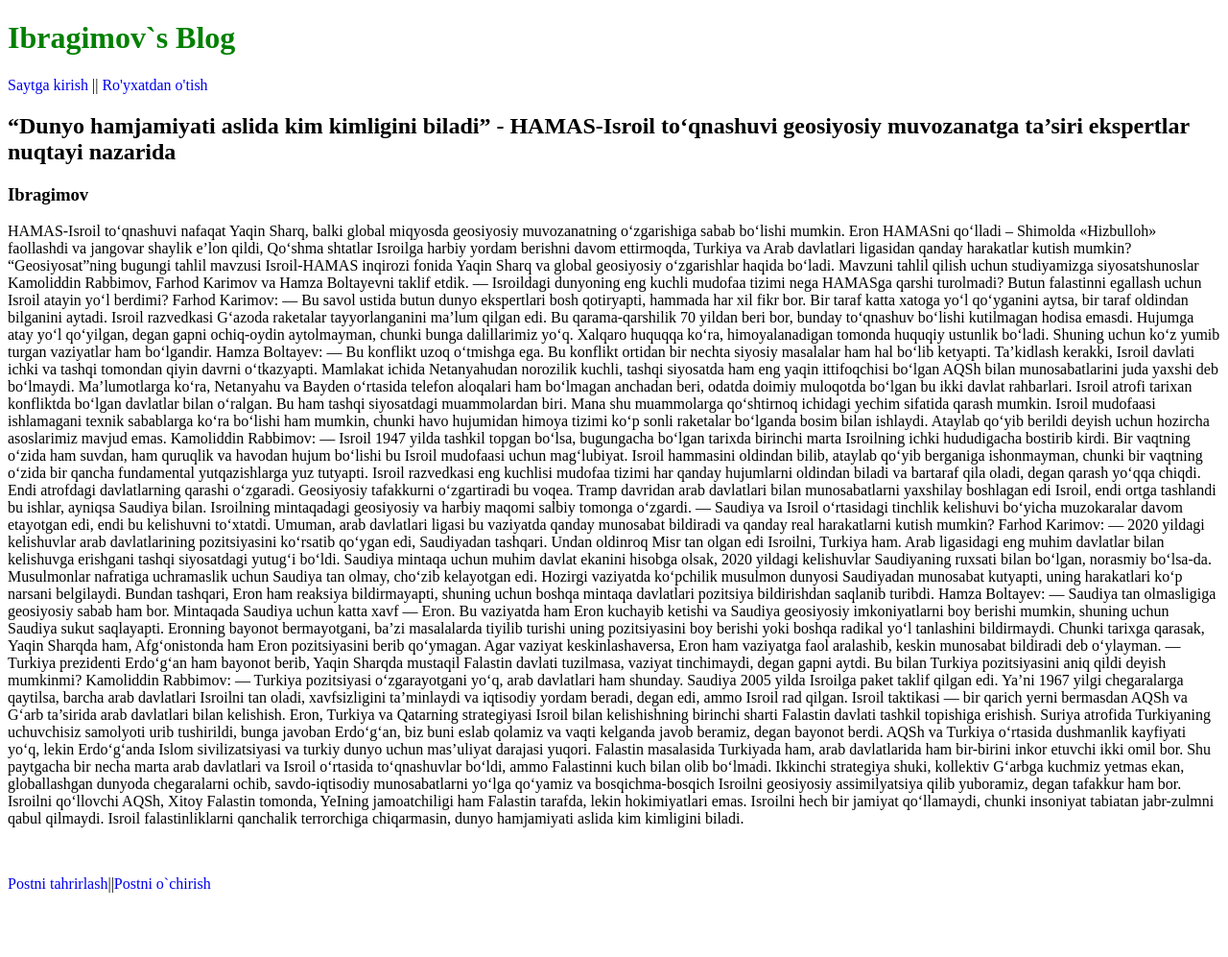
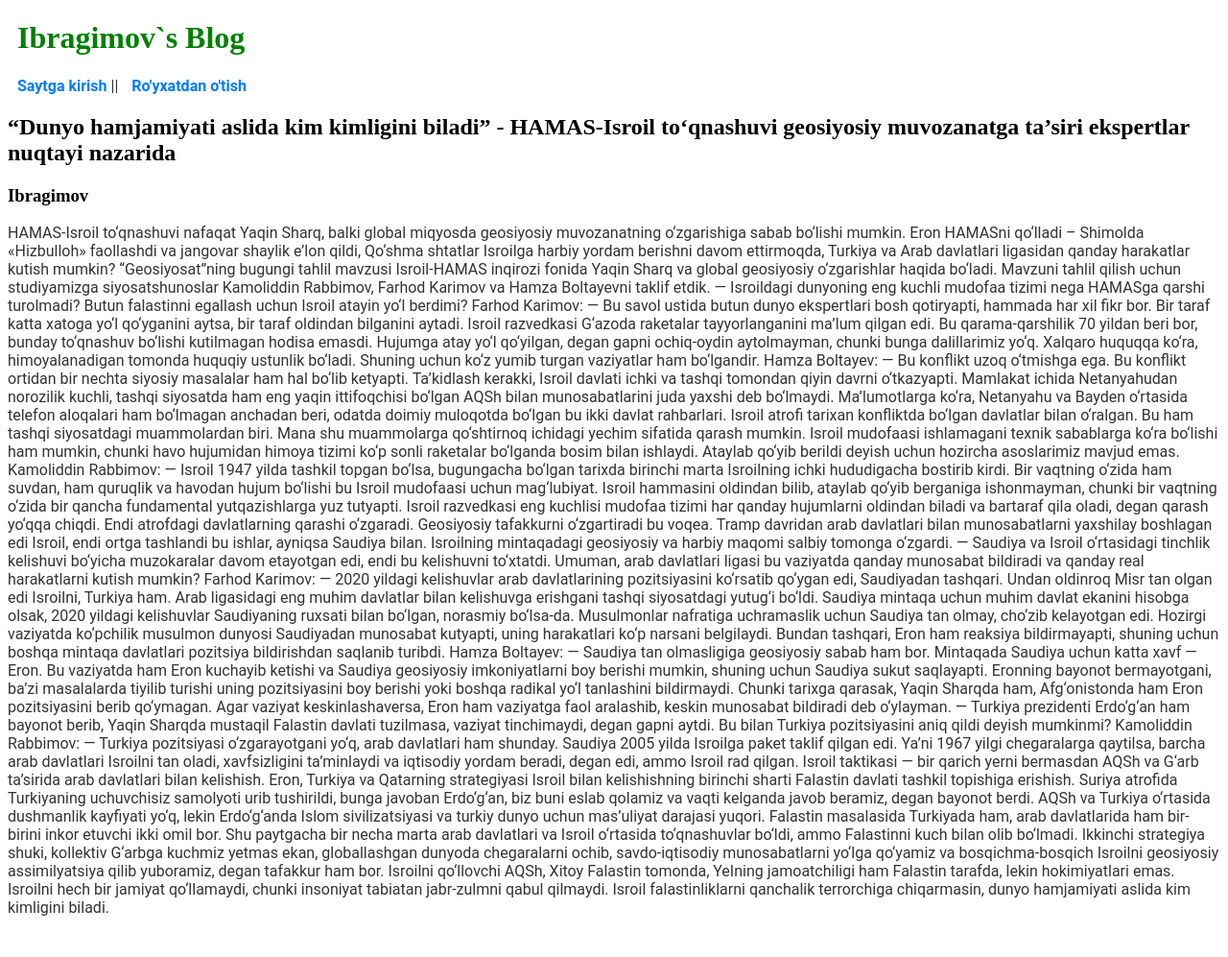
Before and after one commit to IbragimovQuvonchbek/Blog-django, a Django app: page /post/3/ in a window 1280 px wide. Shown: the whole page at 96% size. Before the commit the page ends 930 px from the top, so only its background shows below. Run offline with Django 4.2, Linux system fonts and the light colour scheme; data comes from the database, SQL or seed files in the repository; both versions use the stored data as it was after the commit.

Commit message:
bugs fixed

```diff
--- a/static/css/styles.css
+++ b/static/css/styles.css
@@ -1,7 +1,31 @@
-header h1 a{
+header h1 a {
     color: green;
     text-decoration: none;
 }
-a{
+
+p {
+    font-family: 'Roboto', sans-serif;
+    /* Choose an appropriate font */
+    font-size: 16px;
+    /* Adjust the font size as needed */
+    color: #333;
+    /* Set the text color */
+}
+
+/* Style the logout link */
+a {
+    color: #007BFF;
+    /* Set the link color */
     text-decoration: none;
+    /* Remove underline */
+    font-weight: bold;
+    /* Make the link text bold */
+    margin-left: 10px;
+    /* Add some space to the left of the link */
 }
+
+/* Change link color on hover for better user feedback */
+a:hover {
+    color: #0056b3;
+    /* Change the color on hover */
+}
--- a/templates/base.html
+++ b/templates/base.html
@@ -6,6 +6,26 @@
     <meta name="viewport" content="width=device-width, initial-scale=1.0">
     <link rel="stylesheet" href="../static/css/styles.css">
     <title>Ibragimov`s Blog</title>
+    <style>
+        p {
+        font-family: 'Roboto', sans-serif; /* Choose an appropriate font */
+        font-size: 16px; /* Adjust the font size as needed */
+        color: #333; /* Set the text color */
+        }
+
+        /* Style the logout link */
+        a {
+        color: #007BFF; /* Set the link color */
+        text-decoration: none; /* Remove underline */
+        font-weight: bold; /* Make the link text bold */
+        margin-left: 10px; /* Add some space to the left of the link */
+        }
+
+        /* Change link color on hover for better user feedback */
+        a:hover {
+        color: #0056b3; /* Change the color on hover */
+        }
+    </style>
 </head>
 <body>
     <header>
--- a/templates/full_post.html
+++ b/templates/full_post.html
@@ -10,8 +10,23 @@
             color: green;
             text-decoration: none;
         }
-        a{
-            text-decoration: none;
+        p {
+        font-family: 'Roboto', sans-serif; /* Choose an appropriate font */
+        font-size: 16px; /* Adjust the font size as needed */
+        color: #333; /* Set the text color */
+        }
+
+        /* Style the logout link */
+        a {
+        color: #007BFF; /* Set the link color */
+        text-decoration: none; /* Remove underline */
+        font-weight: bold; /* Make the link text bold */
+        margin-left: 10px; /* Add some space to the left of the link */
+        }
+
+        /* Change link color on hover for better user feedback */
+        a:hover {
+        color: #0056b3; /* Change the color on hover */
         }
     </style>
 </head>
@@ -24,7 +39,9 @@
         <p>{{post.body}}</p>
     </div>
     <br>
+    {% if user.is_authenticated%}
     <p><a href="{% url 'edit_post' post.id %}">Postni tahrirlash</a>||<a href="{% url 'delete_post' post.id %}">Postni o`chirish</a></p>
+    {%endif%}
     {%endblock content%}
 </body>
 </html>
```
Also changed, not shown: templates/create_post.html (+20 -0 lines), templates/delete_post.html (+20 -0 lines), templates/edit_post.html (+20 -0 lines), templates/home.html (+22 -0 lines), templates/registration/signup.html (+20 -0 lines), db.sqlite3.
